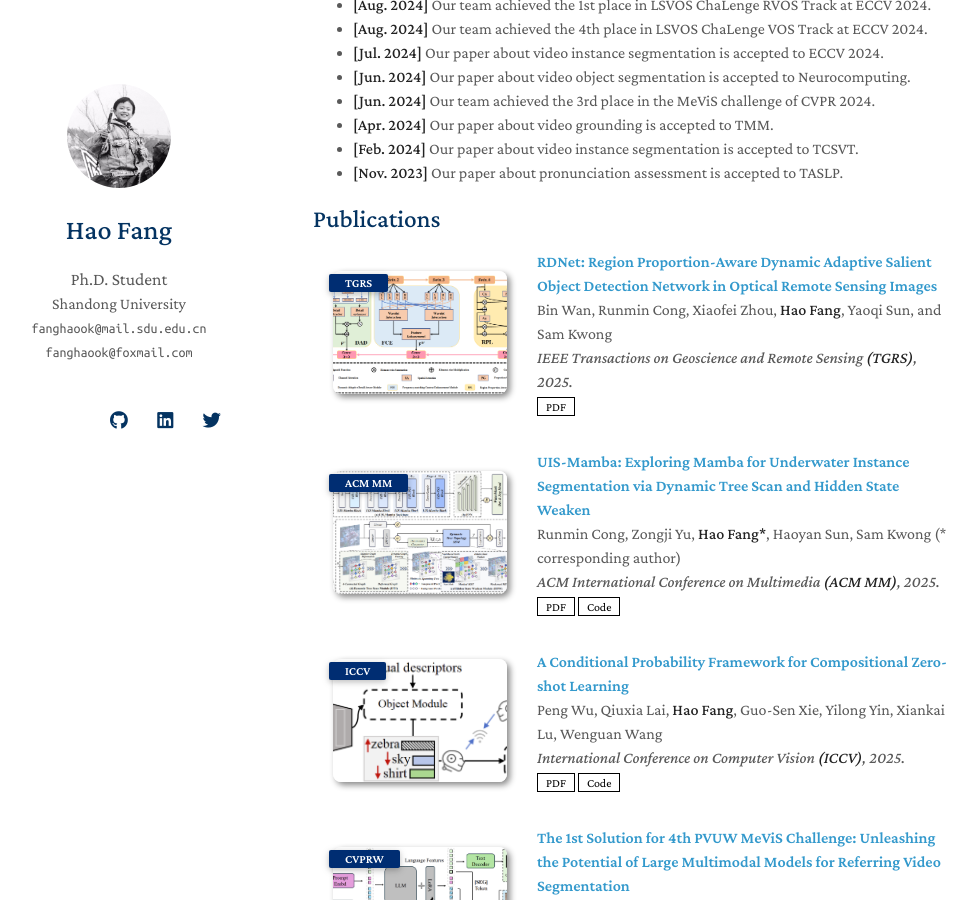
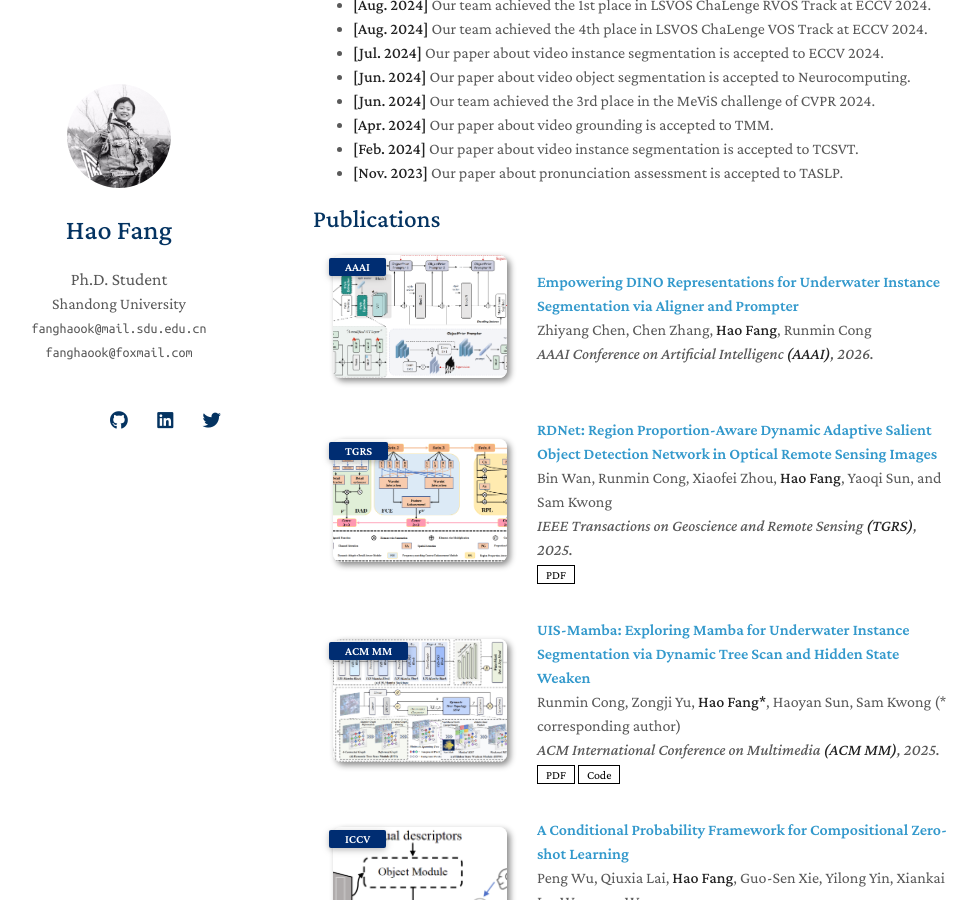
Before and after one commit to fanghaook/fanghaook.github.io, a Jekyll site: the page built from index.md, in a window 1280 px wide and 900 px high, scrolled down 553 px. Shown: the whole window, without its empty margins (157-1134 px from the left). Built offline with Jekyll 4.4.1, drawn with Linux system fonts in a browser that asks for light colours; nearby versions of some CDN libraries; a style sheet for code colours, icons or effects is not loaded; our own code applies the rules of GitHub Pages for plain Markdown files.

Commit message:
AAAI 2026
Added a new publication entry for the AAAI conference.

```diff
--- a/_data/publications.yml
+++ b/_data/publications.yml
@@ -1,4 +1,10 @@
 main:
+  - title: "Empowering DINO Representations for Underwater Instance Segmentation via Aligner and Prompter"
+    authors: Zhiyang Chen, Chen Zhang, <strong>Hao Fang</strong>, Runmin Cong
+    conference_short: AAAI
+    conference: AAAI Conference on Artificial Intelligenc <strong>(AAAI)</strong>, 2026.
+    image: ./assets/img/DiveSeg.png
+
   - title: "RDNet: Region Proportion-Aware Dynamic Adaptive Salient Object Detection Network in Optical Remote Sensing Images"
     authors: Bin Wan, Runmin Cong, Xiaofei Zhou, <strong>Hao Fang</strong>, Yaoqi Sun, and Sam Kwong
     conference_short: TGRS
```
